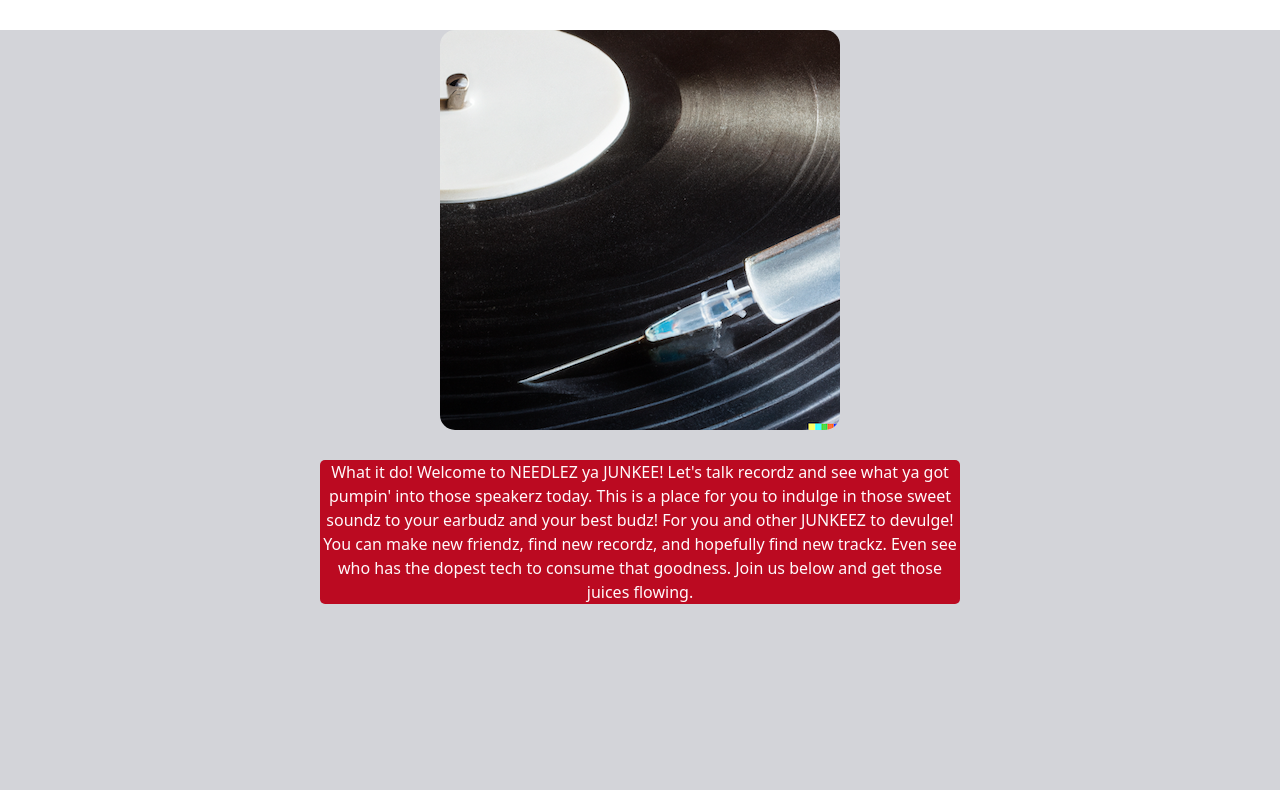
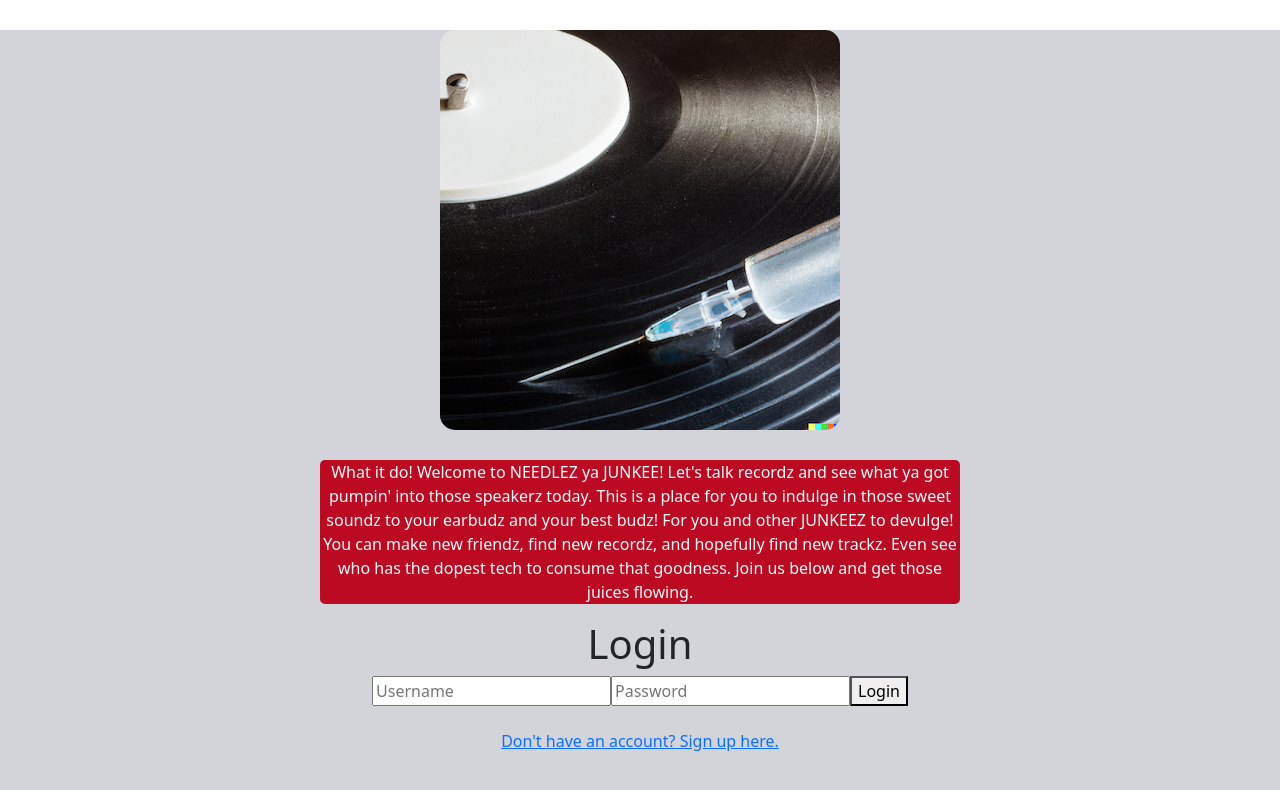
Before and after one commit to jhdk707/NeedleJunkeez, a React (Create React App) app in the folder needlejunkeez/client/: page /#/ in a window 1280 px wide. Shown: the top 790 px of the page. Built offline with nearby package versions, Linux system fonts and the light colour scheme.

Commit message:
added login and signup.js files. need to connect routes in server before DB connect, modals are rendering and throwing failure messages as intended

```diff
--- a/needlejunkeez/client/src/App.js
+++ b/needlejunkeez/client/src/App.js
@@ -33,8 +33,8 @@
 // import Friends from "./components/Friends";
 // import Quickadd from "./components/Quickadd";
 // import Mycollection from "./components/Mycollection";
-// import Signup from "./components/Signup";
-// import Login from "./components/Login";
+import Signup from "./components/Signup";
+import Login from "./components/Login";
 // import Home from "./components/home/Home";
 // import Contact from './components/footer/Contact'
 // import Footer from './components/footer/Footer'
@@ -46,21 +46,21 @@
 import Splash from "./pages/Splash";
 
 function App() {
-  // const [showLoginModal, setShowLoginModal] = useState(true);
-  // const [showSignupModal, setShowSignupModal] = useState(false);
+  const [showLoginModal, setShowLoginModal] = useState(true);
+  const [showSignupModal, setShowSignupModal] = useState(false);
 
-  // const handleLoginModalClose = () => {
-  //   setShowLoginModal(false);
-  // };
+  const handleLoginModalClose = () => {
+    setShowLoginModal(false);
+  };
 
-  // const handleShowSignupModal = () => {
-  //   setShowLoginModal(false);
-  //   setShowSignupModal(true);
-  // };
+  const handleShowSignupModal = () => {
+    setShowLoginModal(false);
+    setShowSignupModal(true);
+  };
 
-  // const handleSignupModalClose = () => {
-  //   setShowSignupModal(false);
-  // };
+  const handleSignupModalClose = () => {
+    setShowSignupModal(false);
+  };
 
   return (
     <div className="">
@@ -76,19 +76,19 @@
 
             <Routes>
               <Route path="/" element={<Splash />} />
-              {/* <Route path="/home" element={<Home />} />
+              {/* <Route path="/home" element={<Home />} /> */}
               <Route path="/signup" element={<Signup />} />
-              <Route path="/mycollection" element={<Mycollection />} />
-              <Route path="/profile" element={<Profile />} />
-              <Route path="/contact" element={<Contact />} />
-              <Route path="/quickadd" element={<Quickadd />} />
-              <Route path="/friends" element={<Friends />} />
-              <Route path="/donations" element={<Donations />} />
-              <Route path="/search/spot" element={<SpotResults />} />
-              <Route path="/search/disc" element={<DiscResults />} /> */}
+              {/* <Route path="/mycollection" element={<Mycollection />} /> */}
+              {/* <Route path="/profile" element={<Profile />} /> */}
+              {/* <Route path="/contact" element={<Contact />} /> */}
+              {/* <Route path="/quickadd" element={<Quickadd />} /> */}
+              {/* <Route path="/friends" element={<Friends />} /> */}
+              {/* <Route path="/donations" element={<Donations />} /> */}
+              {/* <Route path="/search/spot" element={<SpotResults />} /> */}
+              {/* <Route path="/search/disc" element={<DiscResults />} /> */}
             </Routes>
             {/* <Splash /> */}
-            {/* <Routes>
+            <Routes>
               <Route
                 path="/"
                 element={
@@ -101,8 +101,10 @@
                 }
               />
             </Routes>
-            {showSignupModal ? <Signup onClose={handleSignupModalClose} /> : null}
-            <Footer /> */}
+            {showSignupModal ? (
+              <Signup onClose={handleSignupModalClose} />
+            ) : null}
+            {/* <Footer /> */}
           </div>
         </ThemeProvider>
       </HashRouter>
--- /dev/null
+++ b/needlejunkeez/client/src/components/Login.js
@@ -0,0 +1,64 @@
+import React, { useState } from "react";
+import axios from "axios";
+import { useNavigate } from "react-router-dom";
+import "../App.css";
+
+const Login = ({ onClose }) => {
+  const navigate = useNavigate();
+  const [username, setUsername] = useState("");
+  const [email, setEmail] = useState("");
+  const [password, setPassword] = useState("");
+  const [message, setMessage] = useState("");
+  const [loggedInUsername, setLoggedInUsername] = useState(""); // New state for the logged-in username
+
+  const handleLogin = async (e) => {
+    e.preventDefault();
+
+    try {
+      const response = await axios.post("/api/login", { username, password });
+      setMessage(response.data.message);
+      setEmail("");
+      setUsername("");
+      setPassword("");
+      setLoggedInUsername(response.data.username); // Set the logged-in username
+      onClose();
+      // redirect to home page after login
+      navigate("/home"); // Pass the username as part of the route state);
+    } catch (error) {
+      console.error("Error logging in:", error);
+      setMessage("Failed to log in");
+    }
+  };
+
+  return (
+    <div id="loginStyle">
+      <h1>Login</h1>
+      <form onSubmit={handleLogin}>
+        <input
+          type="text"
+          placeholder="Username"
+          value={username}
+          onChange={(e) => setUsername(e.target.value)}
+        />
+        <input
+          type="password"
+          placeholder="Password"
+          value={password}
+          onChange={(e) => setPassword(e.target.value)}
+        />
+        <button type="submit">Login</button>
+      </form>
+
+      <p>{message}</p>
+      <button
+        type="button"
+        className="btn btn-link"
+        onClick={() => navigate("/signup")}
+      >
+        Don't have an account? Sign up here.
+      </button>
+    </div>
+  );
+};
+
+export default Login;
--- /dev/null
+++ b/needlejunkeez/client/src/components/Signup.js
@@ -0,0 +1,67 @@
+import React, { useState } from "react";
+import axios from "axios";
+import { useNavigate } from "react-router-dom";
+import "../App.css";
+
+const Signup = () => {
+  const navigate = useNavigate();
+  const [username, setUsername] = useState("");
+  const [email, setEmail] = useState("");
+  const [password, setPassword] = useState("");
+  const [message, setMessage] = useState("");
+  const handleSignup = async (e) => {
+    e.preventDefault();
+
+    try {
+      const response = await axios.post("/api/signup", {
+        username,
+        email,
+        password,
+      });
+      setMessage(response.data.message);
+      setUsername("");
+      setEmail("");
+      setPassword("");
+    } catch (error) {
+      console.error("Error signing up:", error);
+      setMessage("Failed to sign up");
+    }
+  };
+
+  return (
+    <div id="signupStyle">
+      <h1>Sign Up</h1>
+      <form onSubmit={handleSignup}>
+        <input
+          type="text"
+          placeholder="Username"
+          value={username}
+          onChange={(e) => setUsername(e.target.value)}
+        />
+        <input
+          type="email"
+          placeholder="Email"
+          value={email}
+          onChange={(e) => setEmail(e.target.value)}
+        />
+        <input
+          type="password"
+          placeholder="Password"
+          value={password}
+          onChange={(e) => setPassword(e.target.value)}
+        />
+        <button type="submit">Sign Up</button>
+      </form>
+      <p>{message}</p>
+      <button
+        type="button"
+        className="btn btn-link"
+        onClick={() => navigate("/")}
+      >
+        Already have an account? Log in here.
+      </button>
+    </div>
+  );
+};
+
+export default Signup;
```
Also changed, not shown: needlejunkeez/client/package.json (+5 -4 lines), 1 other file (tests, documents, lock files or other folders).
